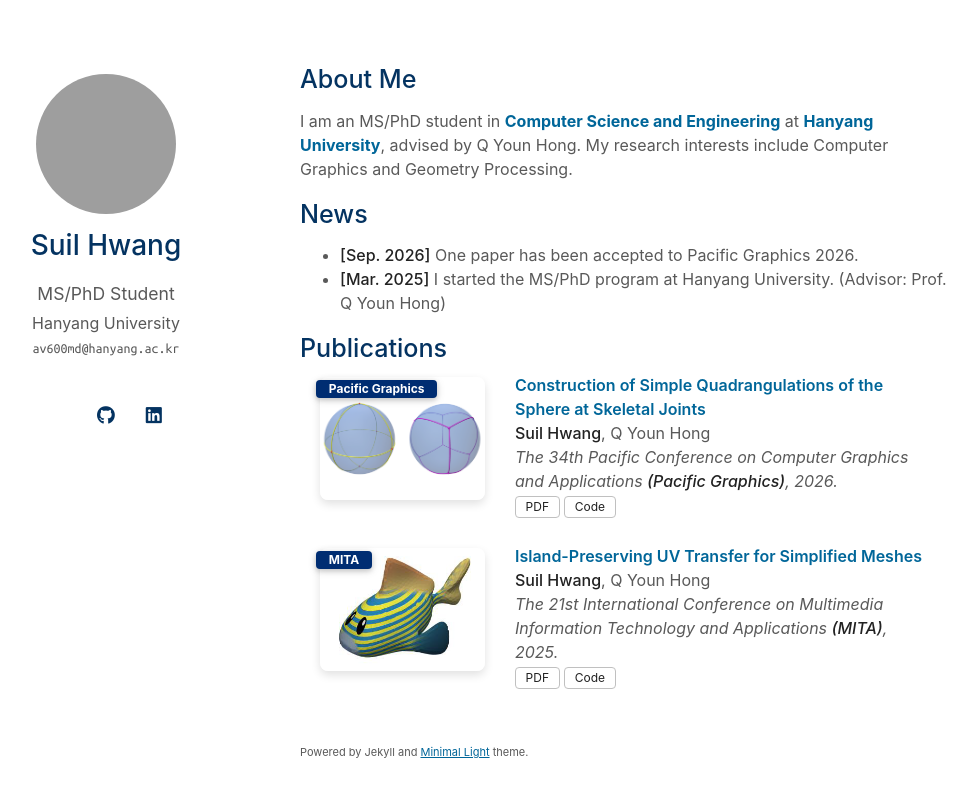
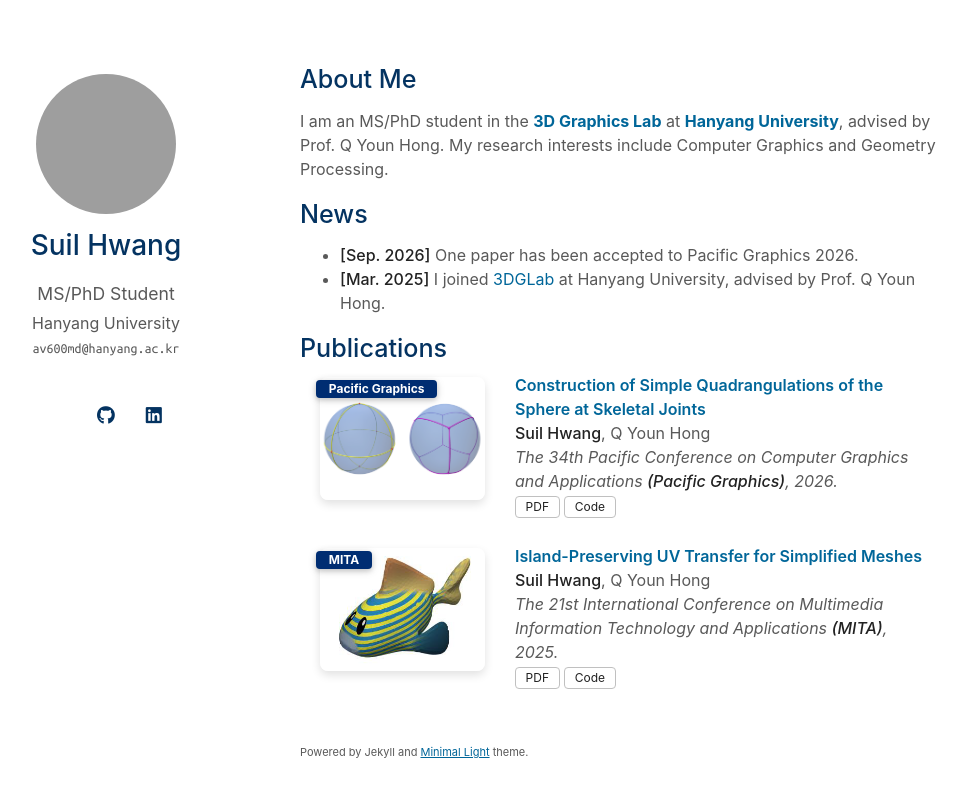
Before and after one commit to suil-hwang/suil-hwang.github.io, a Jekyll site: the page built from index.md, in a window 1280 px wide. Shown: the top 797 px of the page, without its empty margins (170-1144 px from the left). Built offline with Jekyll 4.4.1, drawn with Linux system fonts in a browser that asks for light colours; a style sheet for code colours, icons or effects is not loaded; grey boxes are pictures that could not be loaded.

Commit message:
Name 3DGLab as the lab affiliation in About Me and News
About Me now places the MS/PhD position in the 3D Graphics Lab at
Hanyang University and drops the department link. The Mar. 2025 news
item now says joining 3DGLab. Both link to the lab site.

Not built locally because Ruby is unavailable. The lab URL returned 200.

Co-Authored-By: Claude Opus 5.5 <noreply@anthropic.com>

```diff
--- a/index.md
+++ b/index.md
@@ -5,12 +5,12 @@ title: "Suil Hwang &#124; Hanyang University"
 
 ## About Me
 
-I am an MS/PhD student in [Computer Science and Engineering](http://cse.hanyang.ac.kr/eng/) at [Hanyang University](https://www.hanyang.ac.kr/web/eng), advised by Q Youn Hong.
+I am an MS/PhD student in the [3D Graphics Lab](https://3dglab.github.io/) at [Hanyang University](https://www.hanyang.ac.kr/web/eng), advised by Prof. Q Youn Hong.
 My research interests include Computer Graphics and Geometry Processing.
 
 ## News
 
 - **[Sep. 2026]** One paper has been accepted to Pacific Graphics 2026.
-- **[Mar. 2025]** I started the MS/PhD program at Hanyang University. (Advisor: Prof. Q Youn Hong)
+- **[Mar. 2025]** I joined [3DGLab](https://3dglab.github.io/) at Hanyang University, advised by Prof. Q Youn Hong.
 
 {% include publications.md %}
```
